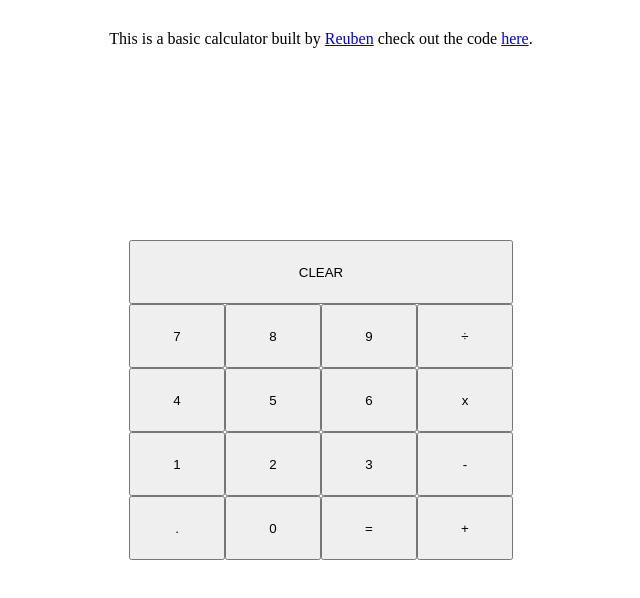
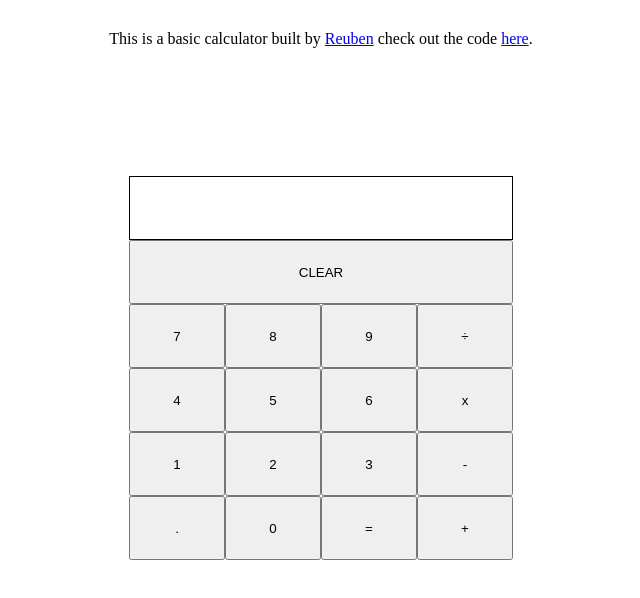
Before and after one commit to reubenfrith/odin-calculator, a plain HTML site: page index.html in a window 1280 px wide. Shown: the part 186-784 px from the top of the page, without its empty margins (319-959 px from the left). Drawn offline with Linux system fonts and the light colour scheme.

Commit message:
made box for answer

```diff
--- a/styles.css
+++ b/styles.css
@@ -13,14 +13,13 @@ h1 {
     margin: 2% 2% 10% 2%;
 }
 
-
 /*Basic calculator layout*/
 .calculator {
     display: grid;
     grid-template-columns: 6rem 6rem 6rem 6rem ;
     grid-template-rows: 4rem 4rem 4rem 4rem;
     grid-template-areas:
-      "screen screen screen screen"
+      "answer answer answer answer"
       "clear clear clear clear"
       "seven eight nine division"
       "four five six multiplication"
@@ -34,8 +33,11 @@ h1 {
 }
 
 .answer {
-    grid-area: screen;
-    place-self: center end;
+    grid-area: answer;
+    display: grid;
+    justify-content: right;
+    align-items: center;
+    border: 1px solid ;
 }
 
 .clear {
```
